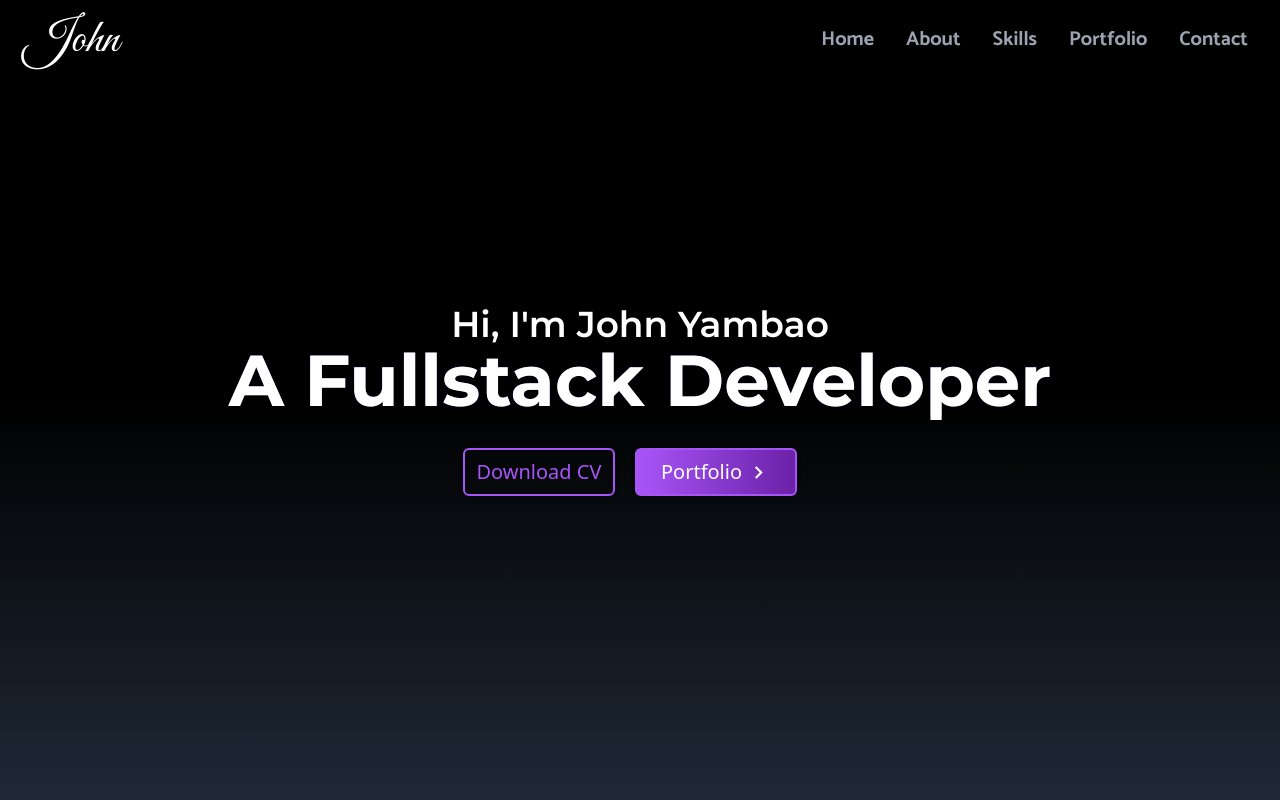
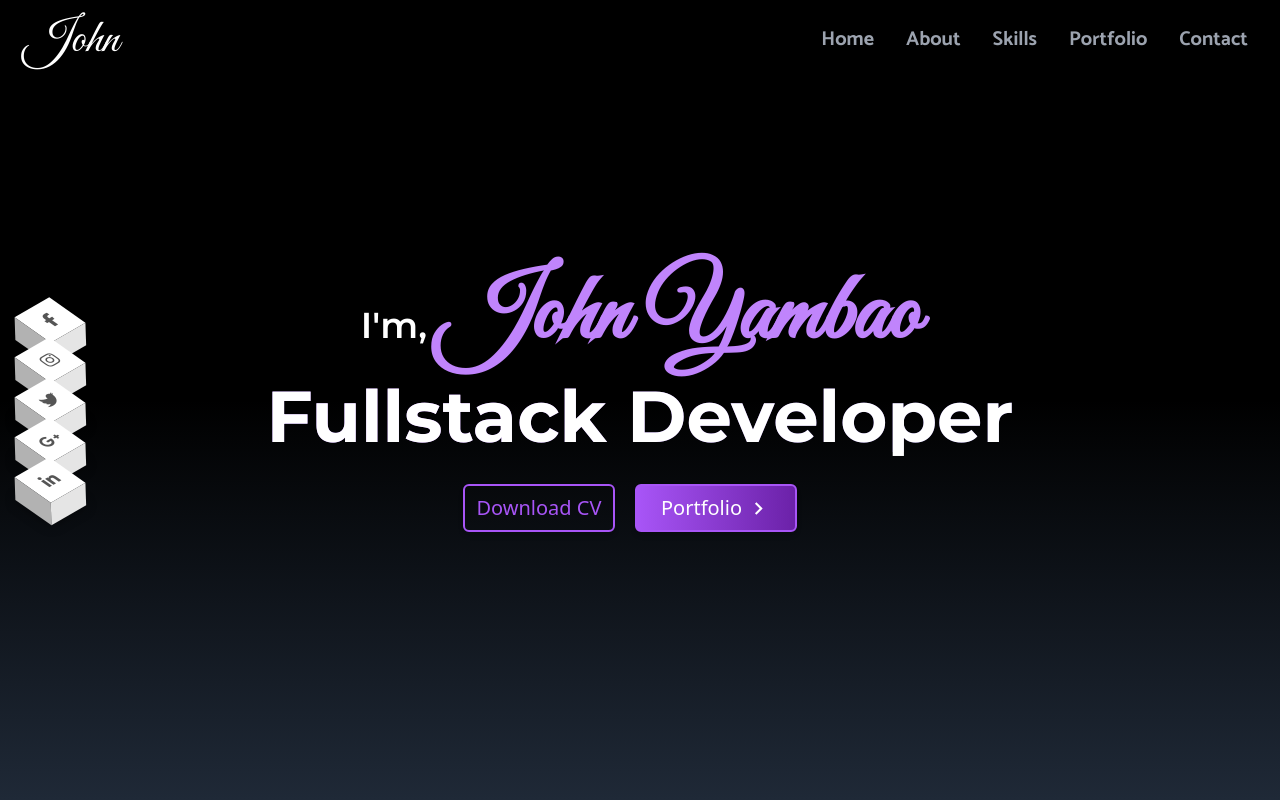
Before and after one commit to jryambao/My-React-Portfolio, a React (Create React App) app: page / in a window 1280 px wide. Shown: the top 800 px of the page. Built offline with nearby package versions, Linux system fonts and the light colour scheme.

Commit message:
added social icons

```diff
--- a/package.json
+++ b/package.json
@@ -3,6 +3,9 @@
   "version": "0.1.0",
   "private": true,
   "dependencies": {
+    "@fortawesome/fontawesome-svg-core": "^6.2.0",
+    "@fortawesome/free-solid-svg-icons": "^6.2.0",
+    "@fortawesome/react-fontawesome": "^0.2.0",
     "@headlessui/react": "^1.6.6",
     "@testing-library/jest-dom": "^5.16.5",
     "@testing-library/react": "^13.3.0",
--- a/public/index.html
+++ b/public/index.html
@@ -39,5 +39,6 @@
       To begin the development, run `npm start` or `yarn start`.
       To create a production bundle, use `npm run build` or `yarn build`.
     -->
+  <script src="https://use.fontawesome.com/f06cf1997e.js"></script>
   </body>
 </html>
--- a/src/App.css
+++ b/src/App.css
@@ -1,3 +1,10 @@
 @tailwind base;
 @tailwind components;
 @tailwind utilities;
+
+.icons{
+    position: fixed;
+    top: 50%;
+    margin-left: 26px;
+    transform: translate(-50%, -50%);
+}
--- a/src/App.js
+++ b/src/App.js
@@ -5,6 +5,7 @@ import Contact from './Components/Contact';
 import About from './Components/About';
 import Work from './Components/Work';
 import Skills from './Components/Skills';
+import Icons from './Components/Icons';
 import './App.css';
 
 function App() {
@@ -12,6 +13,7 @@ function App() {
     <div>
       <Navbar/>
       <Home/>
+      <div className="icons"><Icons/></div>
       <About/>
       <Skills/>
       <Work/>
--- a/src/Components/About.jsx
+++ b/src/Components/About.jsx
@@ -1,10 +1,26 @@
 import React from 'react'
 import about from '../assets/about.png';
+import profile from '../assets/profile.jpg'
 const About = () => {
   return (
     <div className='h-screen w-full bg-black pt-24' name="about">
     <div className="container mx-auto">
-      <h3 className='text-white text-4xl font-header font-bold text-start'>About Me</h3>
+      <div className='flex justify-between'>
+        <div className=''>
+          <h3 className='text-white text-4xl font-header font-bold text-start'>About Me</h3>
+          <img className='w-screen h-5/6' src={profile} alt="profile" srcset="" />
+        </div>
+        <div className='flex justify-end'>
+          <p className="text-white font-medium w-4/6 text-xl leading-8">
+            Lorem ipsum dolor sit, amet consectetur adipisicing elit. Aliquam sed explicabo, eaque doloremque a quaerat tempora quos iusto eum blanditiis perferendis, quis voluptatem earum nostrum facilis! Laboriosam nam eos illo.
+            Lorem, ipsum dolor sit amet consectetur adipisicing elit. Omnis illum tempore accusantium neque vitae sint aspernatur maxime vero quaerat, eligendi officia nemo a inventore consequatur dolores dignissimos modi et explicabo.
+            Lorem ipsum dolor sit amet consectetur adipisicing elit. Quia necessitatibus nulla pariatur labore voluptatum voluptates, nostrum velit, cupiditate assumenda consequuntur voluptatem, doloribus sunt consectetur modi est culpa corporis in vel!
+
+          </p>
+        </div>
+      </div>
+
+
     </div>
 
   </div>
--- a/src/Components/Home.jsx
+++ b/src/Components/Home.jsx
@@ -1,6 +1,5 @@
 import React from "react";
 import { MdOutlineKeyboardArrowRight } from "react-icons/md";
-import { BiDownload } from "react-icons/bi";
 import { Link } from "react-scroll";
 import Resume from '../assets/Resume.pdf'
 const Home = () => {
@@ -11,11 +10,12 @@ const Home = () => {
     >
       <div className="max-w-screen-lg mx-auto flex flex-col items-center justify-center h-full px-4 md:flex-row">
         <div className="flex flex-col justify-center h-full">
-          <h4 className="text-xl sm:text-4xl font-semibold text-white text-center font-header">Hi, I'm John Yambao</h4>
+
+          <h4 className="text-xl sm:text-4xl font-semibold text-white text-center font-header">I'm, <span className="text-purple-400 font-bold text-8xl font-signature"> John Yambao</span> </h4>
           <h2 className="text-4xl sm:text-7xl font-bold text-white text-center
             bg-gradient-to-r bg-clip-text  text-transparent
             from-indigo-500 via-purple-400 to-indigo-900
-            animate-text font-header"> A Fullstack Developer</h2>
+            animate-text font-header mt-4">Fullstack Developer</h2>
           <div className="flex justify-center mt-8">
 
           <a href={Resume} download="Resume" class="rounded-md relative inline-flex items-center justify-center h-12 px-6 overflow-hidden font-medium text-indigo-600 transition duration-300 ease-out border-2 border-purple-500 shadow-md group">
@@ -41,15 +41,8 @@ const Home = () => {
             </Link>
           </div>
         </div>
+      </div>
 
-        {/* <div>
-          <img
-            src={HeroImage}
-            alt="my profile"
-            className="rounded-2xl mx-auto w-2/3 md:w-full"
-          />
-        </div> */}
-      </div>
     </div>
   );
 };
--- /dev/null
+++ b/src/Components/Icons.jsx
@@ -0,0 +1,19 @@
+import React from 'react'
+import { FaFacebookF } from "react-icons/fa";
+import {BsGoogle} from 'react-icons/bs'
+import './icons.css'
+const Icons = () => {
+  return (
+    <div class="pl-12">
+        <ul class="social_icons">
+            <li> <a href="#"><i class="fa fa-facebook" aria-hidden="true"></i></a> </li>
+            <li> <a href="#"><i class="fa fa-instagram" aria-hidden="true"></i></a> </li>
+            <li> <a href="#"><i class="fa fa-twitter" aria-hidden="true"></i></a> </li>
+            <li> <a href="#"><i class="fa fa-google-plus" aria-hidden="true"></i></a> </li>
+            <li> <a href="#"><i class="fa fa-linkedin" aria-hidden="true"></i></a> </li>
+        </ul>
+    </div>
+  )
+}
+
+export default Icons
--- a/src/Components/Navbar.jsx
+++ b/src/Components/Navbar.jsx
@@ -1,7 +1,7 @@
 import React, { useState } from "react";
 import { FaBars, FaTimes } from "react-icons/fa";
 import { Link } from "react-scroll";
-
+import Icons from "./Icons";
 const Navbar = () => {
   const [nav, setNav] = useState(false);
 
@@ -78,6 +78,7 @@ const Navbar = () => {
           ))}
         </ul>
       )}
+
     </div>
   );
 };
--- /dev/null
+++ b/src/Components/icons.css
@@ -0,0 +1,108 @@
+.social_icons li a {
+    position: relative;
+    display: block;
+    width: 40px;
+    height: 40px;
+    background: #fff;
+    display: flex;
+    align-items: center;
+    justify-content: center;
+    transform: perspective(1000px) rotate(-30deg) skew(25deg) translate(0, 0);
+    transition: 0.5s;
+    box-shadow: -20px 20px 10px rgb(0 0 0 / 50%);
+    text-decoration: none;
+    color: #555;
+}
+
+.social_icons li a::before {
+    content: "";
+    position: absolute;
+    top: 10px;
+    left: -20px;
+    height: 100%;
+    width: 20px;
+    background: #b2b2b2;
+    transition: 0.5s;
+    transform: rotate(0deg) skewY(-45deg);
+}
+
+.social_icons li a::after {
+    content: "";
+    position: absolute;
+    bottom: -20px;
+    left: -10px;
+    height: 20px;
+    width: 100%;
+    background: #e5e5e5;
+    transition: 0.5s;
+    transform: rotate(0deg) skewX(-45deg);
+}
+
+.social_icons li a:hover {
+    transform: perspective(1000px) rotate(-30deg) skew(25deg) translate(20px, -20px);
+    box-shadow: -50px 50px 50px rgba(0, 0, 0, 0.5);
+}
+
+.social_icons li:hover .fa {
+    color: #fff;
+}
+
+.social_icons li:hover:nth-child(1) a {
+    background-color: #3b5999;
+}
+
+.social_icons li:hover:nth-child(1) a::before {
+    background-color: #2f477a;
+}
+
+.social_icons li:hover:nth-child(1) a::after {
+    background-color: #4e69a3;
+}
+
+.social_icons li:hover:nth-child(2) a {
+    background-color: #e4405f;
+}
+
+.social_icons li:hover:nth-child(2) a::before {
+    background-color: #b6334c;
+}
+
+.social_icons li:hover:nth-child(2) a::after {
+    background-color: #e6536f;
+}
+
+.social_icons li:hover:nth-child(3) a {
+    background-color: #55acee;
+}
+
+.social_icons li:hover:nth-child(3) a::before {
+    background-color: #4489be;
+}
+
+.social_icons li:hover:nth-child(3) a::after {
+    background-color: #66b4ef;
+}
+
+.social_icons li:hover:nth-child(4) a {
+    background-color: #dd4b39;
+}
+
+.social_icons li:hover:nth-child(4) a::before {
+    background-color: #b03c2d;
+}
+
+.social_icons li:hover:nth-child(4) a::after {
+    background-color: #e05d4c;
+}
+
+.social_icons li:hover:nth-child(5) a {
+    background-color: #0077b5;
+}
+
+.social_icons li:hover:nth-child(5) a::before {
+    background-color: #005f90;
+}
+
+.social_icons li:hover:nth-child(5) a::after {
+    background-color: #1984bc;
+}
```
Also changed, not shown: src/assets/profile.jpg (added), 1 other file (tests, documents, lock files or other folders).
